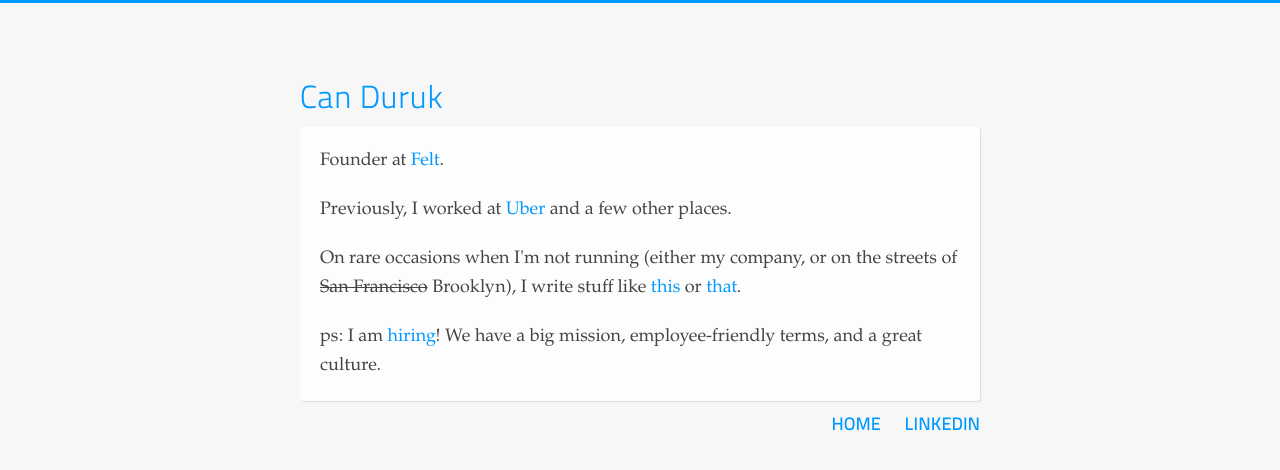
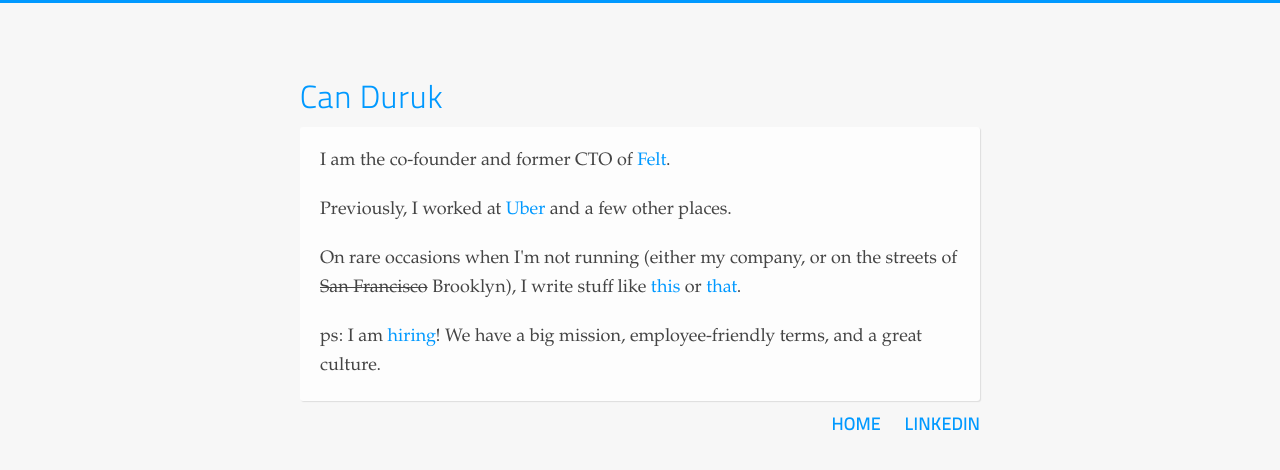
Before and after one commit to cduruk/cduruk.github.com, a Jekyll site: the page built from index.html, in a window 1280 px wide. Shown: the top 470 px of the page. Built offline with Jekyll 4.4.1, drawn with Linux system fonts in a browser that asks for light colours.

Commit message:
Update former Felt

```diff
--- a/index.html
+++ b/index.html
@@ -5,7 +5,7 @@
 <h1>Can Duruk</h1>
 
 <div class="box">
-  <p>Founder at <a href="https://felt.com">Felt</a>.
+  <p>I am the co-founder and former CTO of <a href="https://felt.com">Felt</a>.
   <p>Previously, I worked at <a href="https://uber.com">Uber</a> and a few other places.</p>
   <p>
     On rare occasions when I'm not running (either my company, or on the streets of <s>San Francisco</s> Brooklyn), I write stuff like <a href="https://www.nytimes.com/2018/09/28/opinion/instagram-facebook.html">this</a> or <a href="https://www.readmargins.com">that</a>.
```
